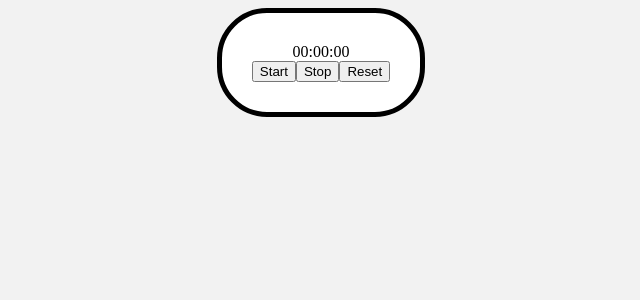
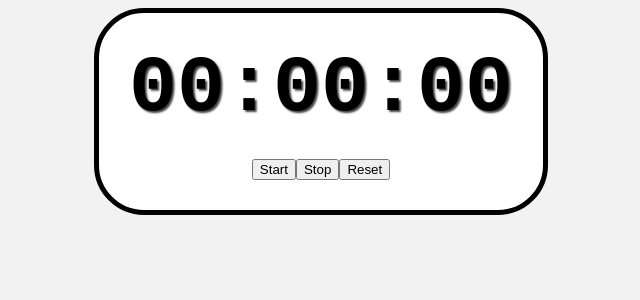
Before and after one commit to AhmadRabie1/Stop-Watch-App, a React (Vite) app in the folder myreact/: page / in a window 1280 px wide. Shown: the top 300 px of the page, without its empty margins (319-959 px from the left). Built offline with nearby package versions, Linux system fonts and the light colour scheme.

Commit message:
finished the styling of the display

```diff
--- a/myreact/src/index.css
+++ b/myreact/src/index.css
@@ -13,3 +13,12 @@ body{
     background-color: white;
     padding: 30px;
 }
+
+.display{
+    font-size: 5rem;
+    font-family: monospace;
+    font-weight: bold;
+    color: rgb(0, 0%, 30%);
+    text-shadow: 2px 2px 2px hsla(0, 0%, 0%, 0.75);
+    margin-bottom: 25px;
+}
```
